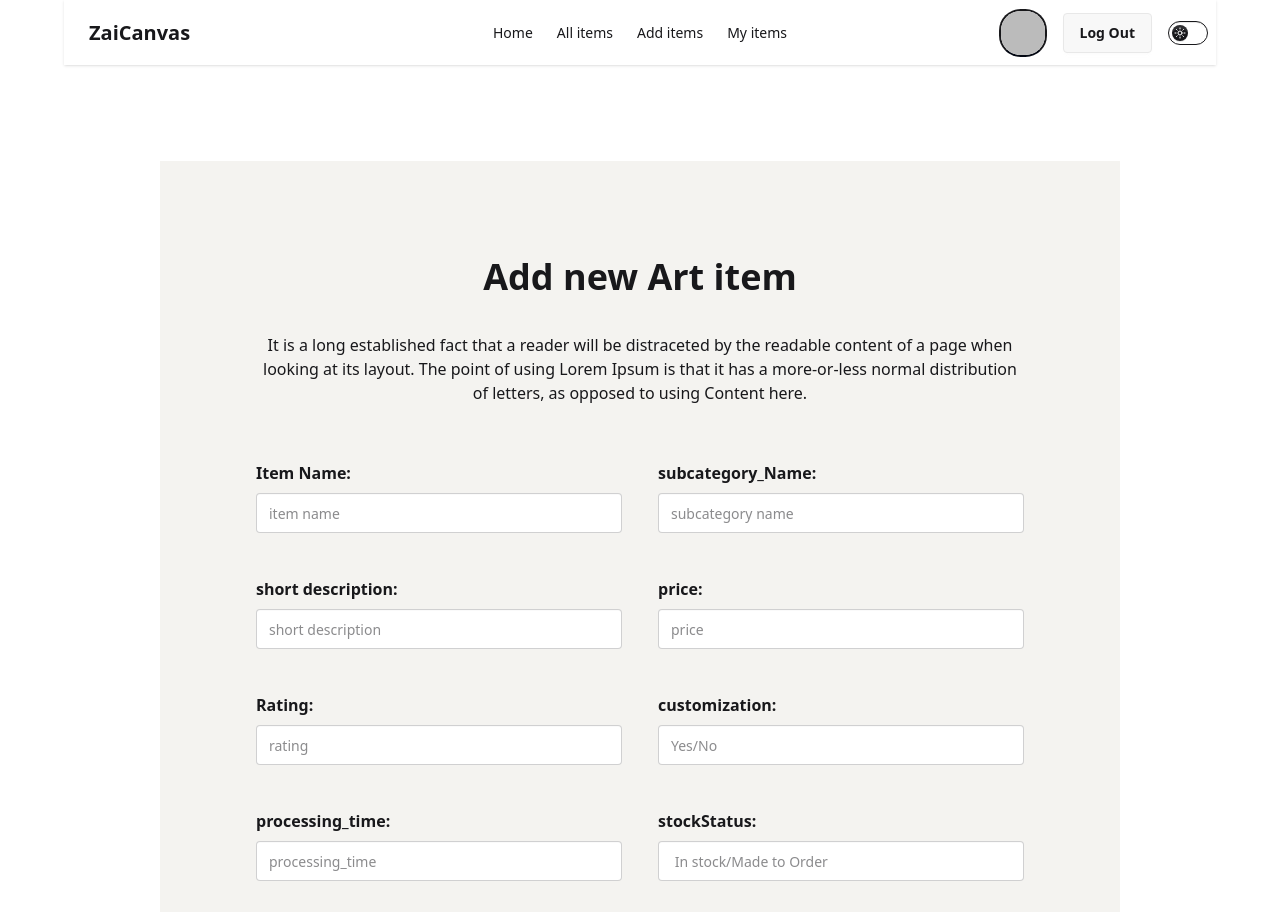
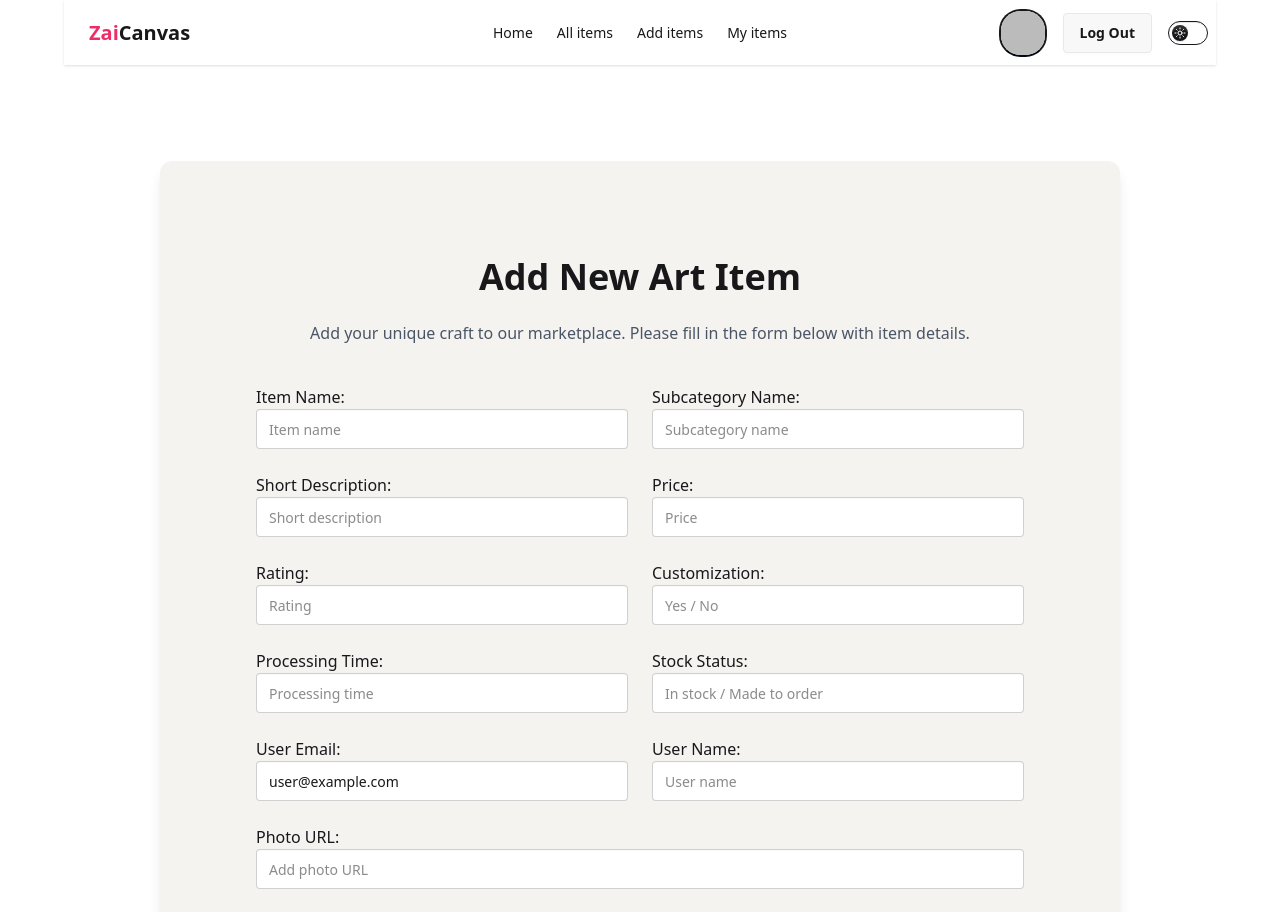
Before and after one commit to mustafa-siam/ZaiCanvas, a React (Vite) app: page /additems in a window 1280 px wide. Shown: the top 912 px of the page. Built offline with nearby package versions, Linux system fonts and the light colour scheme; no server answers; sample sign-in values are in the browser's storage.

Commit message:
updated zaicanvas

```diff
--- a/src/components/Additems.jsx
+++ b/src/components/Additems.jsx
@@ -4,116 +4,201 @@ import Swal from "sweetalert2";
 import { useNavigate } from "react-router-dom";
 
 const Additems = () => {
-    const {user}=useContext(authcontext)
-    const navigate=useNavigate();
-    const handleadditem=(e)=>{
+  const { user } = useContext(authcontext);
+  const navigate = useNavigate();
+
+  const handleadditem = (e) => {
     e.preventDefault();
-        const form=e.target;
-        const itemname=form.itemname.value;
-        const subcategoryname=form.subcategoryname.value;
-        const shortdescription=form.shortdescription.value;
-        const price=form.price.value;
-        const rating=form.rating.value;
-        const customization=form.customization.value;
-        const processingtime=form.processingtime.value;
-        const stockstatus=form.stockstatus.value;
-        const email=form.email.value;
-        const username=form.username.value;
-        const photourl=form.photourl.value;
-        const craftitem={itemname,subcategoryname,shortdescription,price,rating,customization,processingtime,stockstatus,email,username,photourl}
-console.log(craftitem)
-fetch('zaicanvas-server.vercel.app/craftitems',{
-  method:"POST",
-  headers:{
-    "content-type":"application/json",
+    const form = e.target;
+    const itemname = form.itemname.value;
+    const subcategoryname = form.subcategoryname.value;
+    const shortdescription = form.shortdescription.value;
+    const price = form.price.value;
+    const rating = form.rating.value;
+    const customization = form.customization.value;
+    const processingtime = form.processingtime.value;
+    const stockstatus = form.stockstatus.value;
+    const email = form.email.value;
+    const username = form.username.value;
+    const photourl = form.photourl.value;
+
+    const craftitem = {
+      itemname,
+      subcategoryname,
+      shortdescription,
+      price,
+      rating,
+      customization,
+      processingtime,
+      stockstatus,
+      email,
+      username,
+      photourl,
+    };
+
+    console.log(craftitem);
+
+    fetch("https://zaicanvas-server.vercel.app/craftitems", {
+      method: "POST",
+      headers: {
+        "content-type": "application/json",
       },
-  body:JSON.stringify(craftitem)
+      body: JSON.stringify(craftitem),
     })
-.then(res=>res.json())
-.then(data=>{
-  if(data.insertedId){
+      .then((res) => res.json())
+      .then((data) => {
+        if (data.insertedId) {
           Swal.fire({
             title: "Your craft item added successfully",
             icon: "success",
-                   showConfirmButton:false,
-                   timer:1500,
+            showConfirmButton: false,
+            timer: 1500,
           });
           e.target.reset();
           setTimeout(() => navigate("/allitems"), 2000);
+        }
+      });
+  };
 
-  }
-})
+  return (
+    <div className="md:bg-[#F4F3F0] p-6 md:p-24 m-4 md:m-24 rounded-xl shadow-lg">
+      <h2 className="text-center font-bold text-3xl md:text-4xl pb-6">
+        Add New Art Item
+      </h2>
+      <p className="text-center pb-10 text-gray-600 max-w-2xl mx-auto text-sm md:text-base">
+        Add your unique craft to our marketplace. Please fill in the form below
+        with item details.
+      </p>
 
-    }
-    return (
-          <div className='bg-[#F4F3F0] p-24 m-24'>
-            <h2 className='text-center font-bold text-4xl pb-9'>Add new Art item</h2>
-            <p className='text-center pb-12'>It is a long established fact that a reader will be distraceted by the readable content of a page when looking at its layout. The point of using Lorem Ipsum is that it has a more-or-less normal distribution of letters, as opposed to using Content here.</p>
       <form onSubmit={handleadditem}>
-                <div className='md:flex gap-9 pb-8'>
-<fieldset className="fieldset w-1/2">
-  <legend className="fieldset-legend text-base">Item Name:</legend>
-  <input type="text" name="itemname" className="input w-full" placeholder="item name" />
+        <div className="grid md:grid-cols-2 gap-6 pb-6">
+          <fieldset className="w-full">
+            <legend className="text-base">Item Name:</legend>
+            <input
+              type="text"
+              name="itemname"
+              className="input input-bordered w-full"
+              placeholder="Item name"
+              required
+            />
+          </fieldset>
 
+          <fieldset className="w-full">
+            <legend className="text-base">Subcategory Name:</legend>
+            <input
+              type="text"
+              name="subcategoryname"
+              className="input input-bordered w-full"
+              placeholder="Subcategory name"
+              required
+            />
           </fieldset>
-<fieldset className="fieldset w-1/2">
-  <legend className="fieldset-legend text-base">subcategory_Name:</legend>
-  <input type="text" name="subcategoryname" className="input w-full" placeholder="subcategory name" />
+
+          <fieldset className="w-full">
+            <legend className="text-base">Short Description:</legend>
+            <input
+              type="text"
+              name="shortdescription"
+              className="input input-bordered w-full"
+              placeholder="Short description"
+              required
+            />
           </fieldset>
-                </div>
-                <div className='md:flex gap-9 pb-8'>
-<fieldset className="fieldset w-1/2">
-  <legend className="fieldset-legend text-base">short description:</legend>
-  <input type="text" name="shortdescription" className="input w-full" placeholder="short description" />
 
+          <fieldset className="w-full">
+            <legend className="text-base">Price:</legend>
+            <input
+              type="text"
+              name="price"
+              className="input input-bordered w-full"
+              placeholder="Price"
+              required
+            />
           </fieldset>
-<fieldset className="fieldset w-1/2">
-  <legend className="fieldset-legend text-base">price:</legend>
-  <input type="text" name="price" className="input w-full" placeholder="price" />
+
+          <fieldset className="w-full">
+            <legend className="text-base">Rating:</legend>
+            <input
+              type="text"
+              name="rating"
+              className="input input-bordered w-full"
+              placeholder="Rating"
+              required
+            />
           </fieldset>
-                </div>
-                <div className='md:flex gap-9 pb-8'>
-<fieldset className="fieldset w-1/2">
-  <legend className="fieldset-legend text-base">Rating:</legend>
-  <input type="text" name="rating" className="input w-full" placeholder="rating" />
 
+          <fieldset className="w-full">
+            <legend className="text-base">Customization:</legend>
+            <input
+              type="text"
+              name="customization"
+              className="input input-bordered w-full"
+              placeholder="Yes / No"
+              required
+            />
           </fieldset>
-<fieldset className="fieldset w-1/2">
-  <legend className="fieldset-legend text-base">customization:</legend>
-  <input type="text" name="customization" className="input w-full" placeholder="Yes/No" />
+
+          <fieldset className="w-full">
+            <legend className="text-base">Processing Time:</legend>
+            <input
+              type="text"
+              name="processingtime"
+              className="input input-bordered w-full"
+              placeholder="Processing time"
+              required
+            />
           </fieldset>
-                </div>
-                <div className='md:flex gap-9 pb-8'>
-<fieldset className="fieldset w-1/2">
-  <legend className="fieldset-legend text-base">processing_time:</legend>
-  <input type="text" name="processingtime" className="input w-full" placeholder="processing_time" />
 
+          <fieldset className="w-full">
+            <legend className="text-base">Stock Status:</legend>
+            <input
+              type="text"
+              name="stockstatus"
+              className="input input-bordered w-full"
+              placeholder="In stock / Made to order"
+              required
+            />
           </fieldset>
-<fieldset className="fieldset w-1/2">
-  <legend className="fieldset-legend text-base">stockStatus:</legend>
-  <input type="text" name="stockstatus" className="input w-full" placeholder=" In stock/Made to Order" />
+
+          <fieldset className="w-full">
+            <legend className="text-base">User Email:</legend>
+            <input
+              type="email"
+              name="email"
+              defaultValue={user?.email}
+              className="input input-bordered w-full"
+              required
+            />
           </fieldset>
-                </div>
-                <div className='md:flex gap-9 pb-8'>
-<fieldset className="fieldset w-1/2">
-  <legend className="fieldset-legend text-base"> User Email:</legend>
-  <input type="text" name="email" className="input w-full" defaultValue={user.email} required/>
 
+          <fieldset className="w-full">
+            <legend className="text-base">User Name:</legend>
+            <input
+              type="text"
+              name="username"
+              className="input input-bordered w-full"
+              placeholder="User name"
+              required
+            />
           </fieldset>
-<fieldset className="fieldset w-1/2">
-  <legend className="fieldset-legend text-base">User Name:</legend>
-  <input type="text" name="username" className="input w-full" placeholder="User Name"/>
-</fieldset>
-                </div>
-                <div className='md:flex gap-9 pb-8'>
-<fieldset className="fieldset w-full">
-  <legend className="fieldset-legend text-base">Photo Url:</legend>
-  <input type="text" name="photourl" className="input w-full" placeholder="Add photo url" />
+
+          <fieldset className="md:col-span-2">
+            <legend className="text-base">Photo URL:</legend>
+            <input
+              type="text"
+              name="photourl"
+              className="input input-bordered w-full"
+              placeholder="Add photo URL"
+              required
+            />
           </fieldset>
         </div>
 
-                  <input type="submit" className='btn text-base bg-[#D2B48C] btn-block' value="Add Coffee" />
-
+        <input
+          type="submit"
+          value="Add Item"
+          className="btn btn-block bg-[#D2B48C] hover:bg-[#c49c6c] text-white text-base"
+        />
       </form>
     </div>
   );
--- a/src/components/Allitems.jsx
+++ b/src/components/Allitems.jsx
@@ -15,7 +15,7 @@ const Allitems = () => {
        }
     }
     return (
-        <div>
+        <div className='px-2'>
           <div className="dropdown my-5 flex justify-end">
   <div tabIndex={0} role="button" className="btn m-1">Filter for craft customization</div>
   <ul tabIndex={0} className="dropdown-content menu bg-base-100 rounded-box z-10 w-52 p-2 shadow-sm">
--- a/src/components/Mycraft.jsx
+++ b/src/components/Mycraft.jsx
@@ -16,7 +16,7 @@ const Mycraft = ({artcraft,myartcrafts,setmyartcrafts}) => {
   confirmButtonText: "Yes, delete it!"
 }).then((result) => {
   if (result.isConfirmed) {
-     fetch(`zaicanvas-server.vercel.app/craftitems/${id}`,{
+     fetch(`https://zaicanvas-server.vercel.app/craftitems/${id}`,{
         method:'DELETE',
     })
     .then(res=>res.json())
--- a/src/components/Mycrafts.jsx
+++ b/src/components/Mycrafts.jsx
@@ -6,7 +6,7 @@ const Mycrafts = () => {
     const craftloader=useLoaderData();
     const [myartcrafts,setmyartcrafts]=useState(craftloader);
     return (
-        <div>
+        <div className='px-2'>
             <div className='grid grid-cols-1 md:grid-cols-2 lg:grid-cols-3 gap-6 items-stretch'>
             {
                 myartcrafts.map(artcraft=><Mycraft key={artcraft._id} artcraft={artcraft} myartcrafts={myartcrafts} setmyartcrafts={setmyartcrafts}></Mycraft>)
--- a/src/components/Navbar.jsx
+++ b/src/components/Navbar.jsx
@@ -38,7 +38,10 @@ const Navbar = () => {
       </ul>
     </div>
     <Slide>
-        <Link to={'/'} className="btn btn-ghost text-xl">ZaiCanvas</Link>
+        <Link to="/" className="btn btn-ghost text-xl inline gap-1">
+  <span className="text-[#ee2d67]">Zai</span><span>Canvas</span>
+</Link>
+
       </Slide>
   </div>
   <div className="navbar-center hidden lg:flex">
@@ -66,7 +69,7 @@ const Navbar = () => {
       </>
     ) : (
       <>
-        <img className="w-10 h-10" src="/src/assets/user.png" alt="Default User" />
+        <img className="w-10 h-10" src="https://i.postimg.cc/4Nz5d0G8/user.png" alt="Default User" />
         <Link to="/login">
           <button className="btn">Log In</button>
         </Link>
--- a/src/components/Register.jsx
+++ b/src/components/Register.jsx
@@ -33,7 +33,7 @@ const Register = () => {
       await creatuser(email, password);
       await updateuserprofile(name, photourl);
       const response = await axios.post(
-        "zaicanvas-server.vercel.app/craftuser",
+        "https://zaicanvas-server.vercel.app/craftuser",
         registeruser
       );
 
@@ -45,7 +45,7 @@ const Register = () => {
           timer: 1500,
         });
         form.reset();
-        setTimeout(() => navigate("/"), 2000);
+        setTimeout(() => navigate("/"), 1500);
       }
     } catch (error) {
       console.error(error);
--- a/src/components/Updatecraft.jsx
+++ b/src/components/Updatecraft.jsx
@@ -20,7 +20,7 @@ const stockstatus=form.stockstatus.value;
 const photourl=form.photourl.value;
 const craftitem={itemname,subcategoryname,shortdescription,price,rating,customization,processingtime,stockstatus,photourl}
 console.log(craftitem)
-fetch(`zaicanvas-server.vercel.app/craftitems/${_id}`,{
+fetch(`https://zaicanvas-server.vercel.app/craftitems/${_id}`,{
   method:'PUT',
   headers:{
     'content-type':'application/json',
@@ -49,12 +49,12 @@ Swal.fire({
                 <div className='md:flex gap-9 pb-8'>
 <fieldset className="fieldset w-1/2">
   <legend className="fieldset-legend text-base">Item Name:</legend>
-  <input type="text" name="itemname" className="input w-full" placeholder="item name" defaultValue={itemname} />
+  <input type="text" name="itemname" className="input w-full" placeholder="item name" defaultValue={itemname} required/>
 
 </fieldset>
 <fieldset className="fieldset w-1/2">
   <legend className="fieldset-legend text-base">subcategory_Name:</legend>
-  <input type="text" name="subcategoryname" className="input w-full" placeholder="subcategory name" defaultValue={subcategoryname}/>
+  <input type="text" name="subcategoryname" className="input w-full" placeholder="subcategory name" defaultValue={subcategoryname} required/>
 </fieldset>
                 </div>
                 <div className='md:flex gap-9 pb-8'>
@@ -65,7 +65,7 @@ Swal.fire({
 </fieldset>
 <fieldset className="fieldset w-1/2">
   <legend className="fieldset-legend text-base">price:</legend>
-  <input type="text" name="price" className="input w-full" placeholder="price" defaultValue={price} />
+  <input type="text" name="price" className="input w-full" placeholder="price" defaultValue={price} required/>
 </fieldset>
                 </div>
                 <div className='md:flex gap-9 pb-8'>
@@ -76,7 +76,7 @@ Swal.fire({
 </fieldset>
 <fieldset className="fieldset w-1/2">
   <legend className="fieldset-legend text-base">customization:</legend>
-  <input type="text" name="customization" className="input w-full" placeholder="Yes/No" defaultValue={customization}/>
+  <input type="text" name="customization" className="input w-full" placeholder="Yes/No" defaultValue={customization} required/>
 </fieldset>
                 </div>
                 <div className='md:flex gap-9 pb-8'>
@@ -93,7 +93,7 @@ Swal.fire({
                 <div className='md:flex gap-9 pb-8'>
 <fieldset className="fieldset w-full">
   <legend className="fieldset-legend text-base">Photo Url:</legend>
-  <input type="text" name="photourl" className="input w-full" placeholder="Add photo url" defaultValue={photourl}/>
+  <input type="text" name="photourl" className="input w-full" placeholder="Add photo url" defaultValue={photourl} required/>
 </fieldset>
                 </div>
 
--- a/src/pages/Catagories.jsx
+++ b/src/pages/Catagories.jsx
@@ -5,7 +5,7 @@ import { Typewriter } from 'react-simple-typewriter'
 const Catagories = () => {
     const [craftcatagories,setcraftcatagories]=useState([]);
     useEffect(()=>{
-        fetch('zaicanvas-server.vercel.app/craftcatagory')
+        fetch('https://zaicanvas-server.vercel.app/craftcatagory')
         .then(res=>res.json())
         .then(data=>setcraftcatagories(data));
     },[])
```
Also changed, not shown: src/Routes/Routes.jsx (+5 -5 lines), src/components/Userprofile.jsx (+9 -9 lines). Lines whose indentation alone changed are shown as unchanged.
